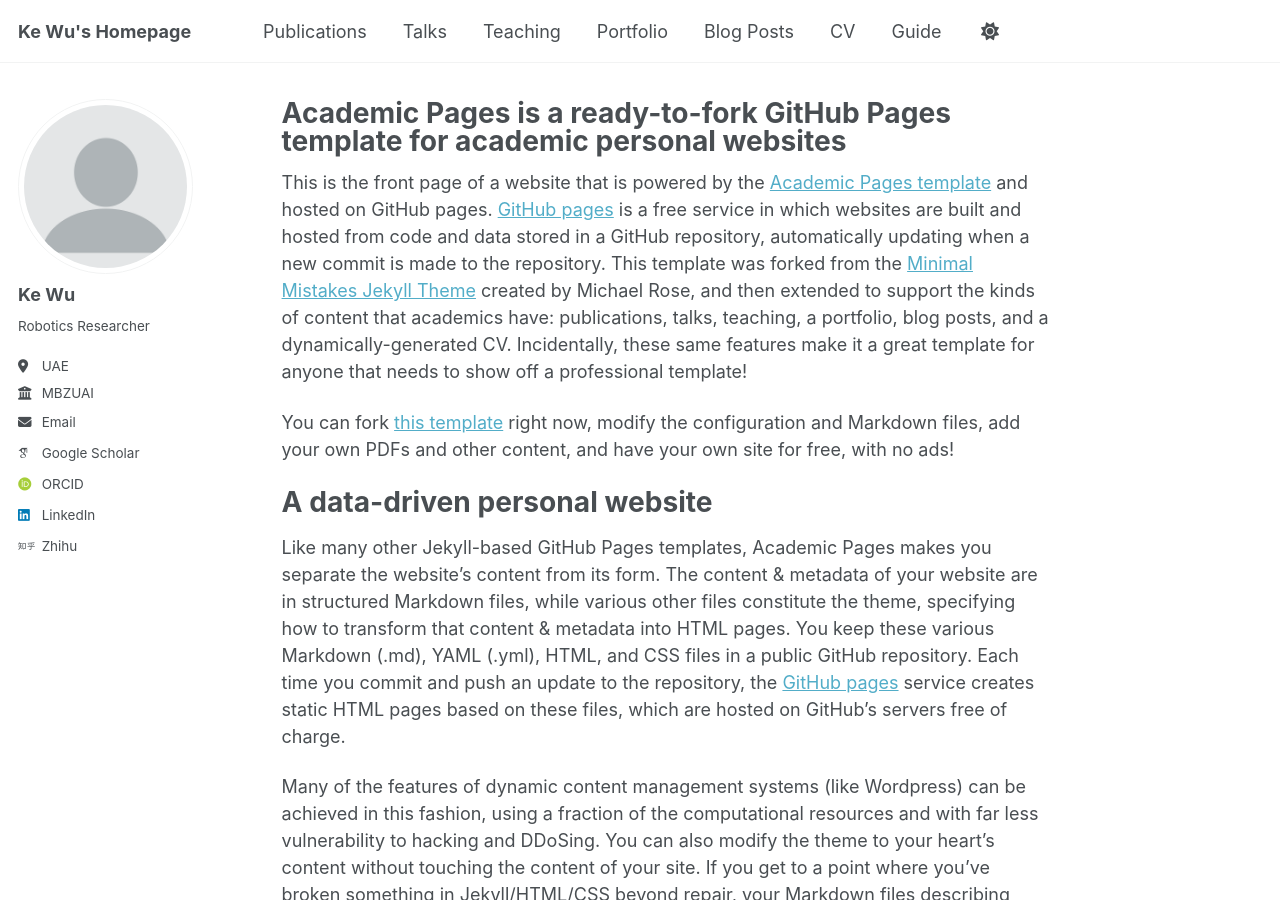
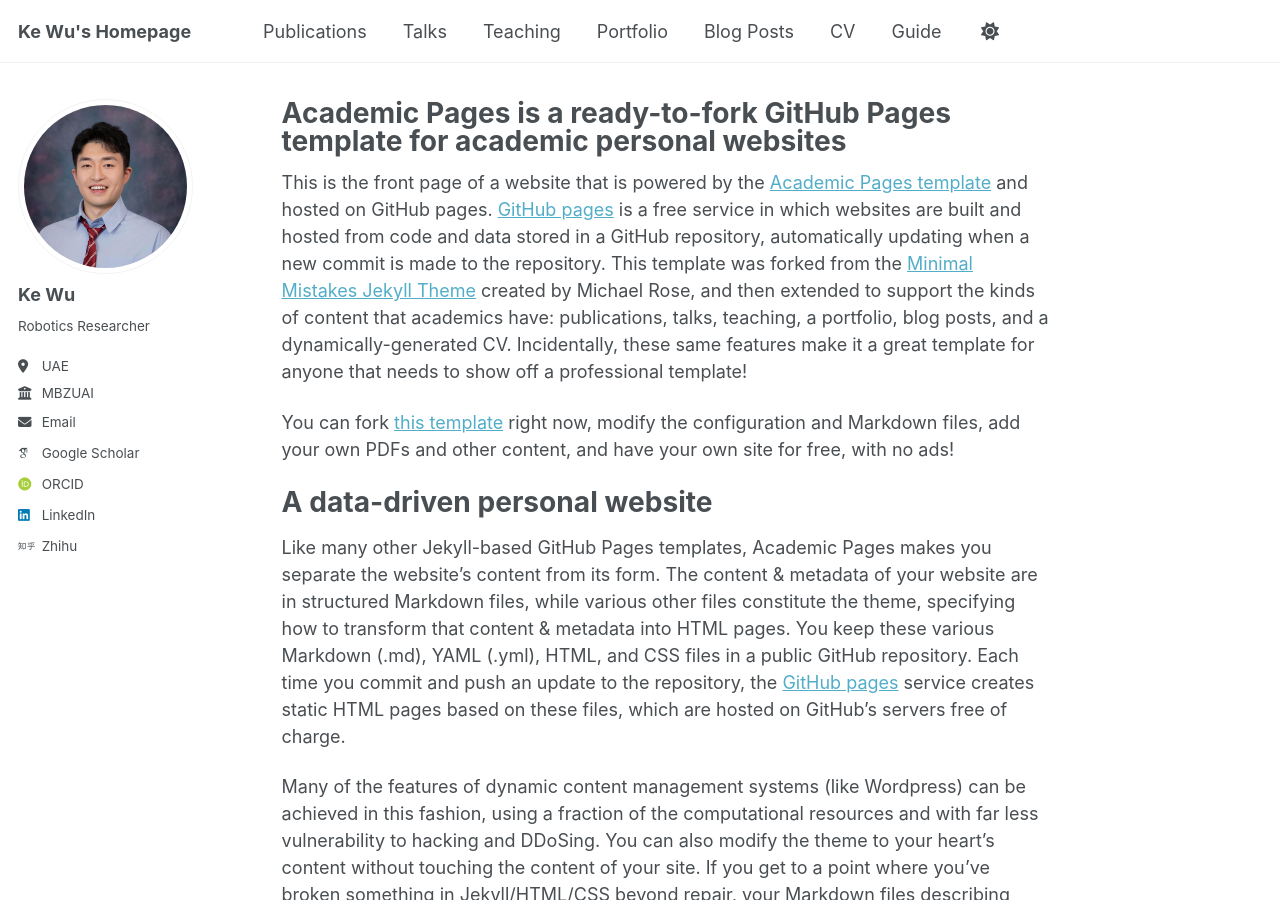
Before and after one commit to SobotHub/SobotHub.github.io, a Jekyll site: the page built from _pages/about.md, in a window 1280 px wide and 900 px high. Built offline with Jekyll 4.4.1, drawn with Linux system fonts in a browser that asks for light colours; some web fonts are replaced; a script bundle is joined from its source files by our own code; library files that are not in the unit come from our copies.

Commit message:
Update _config.yml

```diff
--- a/_config.yml
+++ b/_config.yml
@@ -23,7 +23,7 @@
 #               Additional customization can be done by editing /_includes/author-profile.html
 author:
   # Biographic information
-  avatar           : "profile.png"
+  avatar           : "KeWuC.jpg"
   name             : "Ke Wu"
   pronouns         : # example: "she/her"
   bio              : "Robotics Researcher"
```
